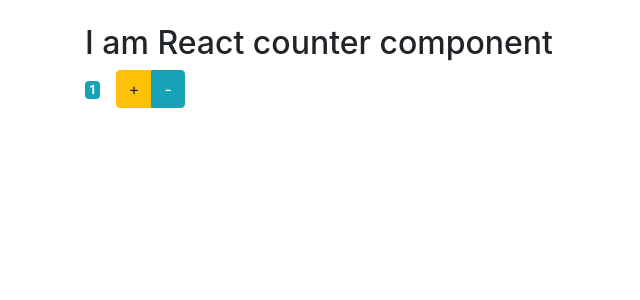
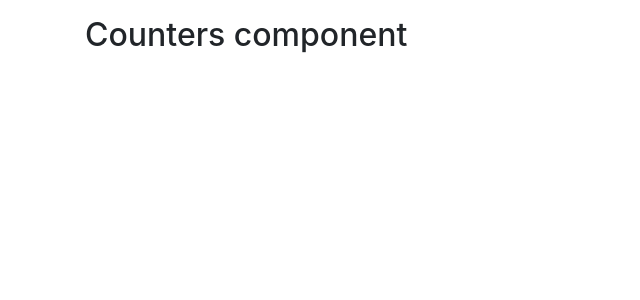
Before and after one commit to MariusCodeAcademy/js3_react_Intro, a React (Create React App) app: page / in a window 1280 px wide. Shown: the top 300 px of the page, without its empty margins (0-640 px from the left). Built offline with nearby package versions, Linux system fonts and the light colour scheme.

Commit message:
app.js main component

```diff
--- a/src/App.js
+++ b/src/App.js
@@ -1,7 +1,8 @@
+import Counters from './components/counters';
 function App() {
   return (
-    <div className="App">
-      <h1>Hello world of React!!!</h1>
+    <div className="App container mt-3">
+      <Counters />
     </div>
   );
 }
--- a/src/index.js
+++ b/src/index.js
@@ -1,7 +1,6 @@
 import React from 'react';
 import ReactDOM from 'react-dom';
-// import App from './App';
-import Counter from './components/counter';
+import App from './App';
 import reportWebVitals from './reportWebVitals';
 
 // import bootstrap
@@ -9,7 +8,7 @@ import 'bootstrap/dist/css/bootstrap.css';
 
 ReactDOM.render(
   <React.StrictMode>
-    <Counter />
+    <App />
   </React.StrictMode>,
   document.getElementById('root')
 );
```
